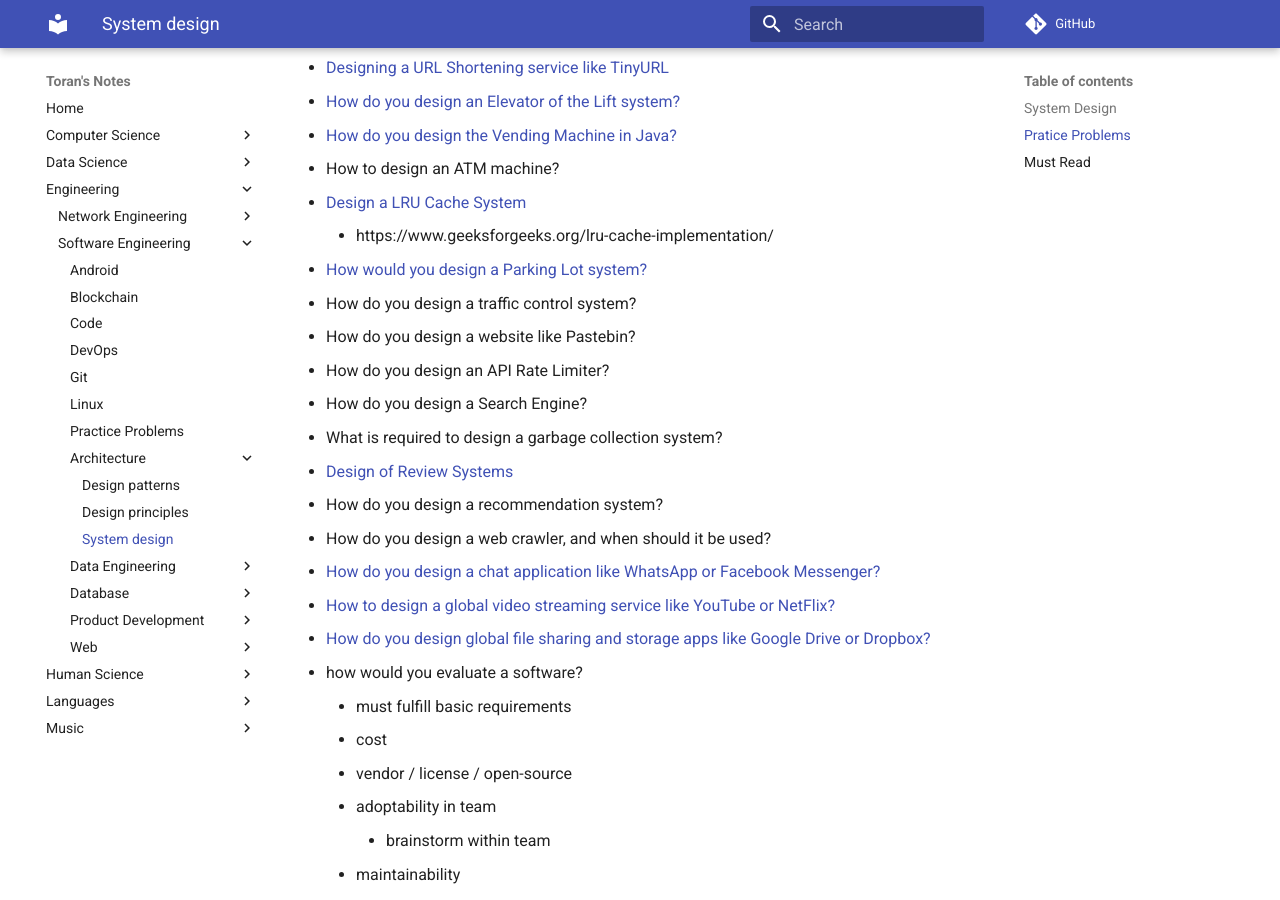
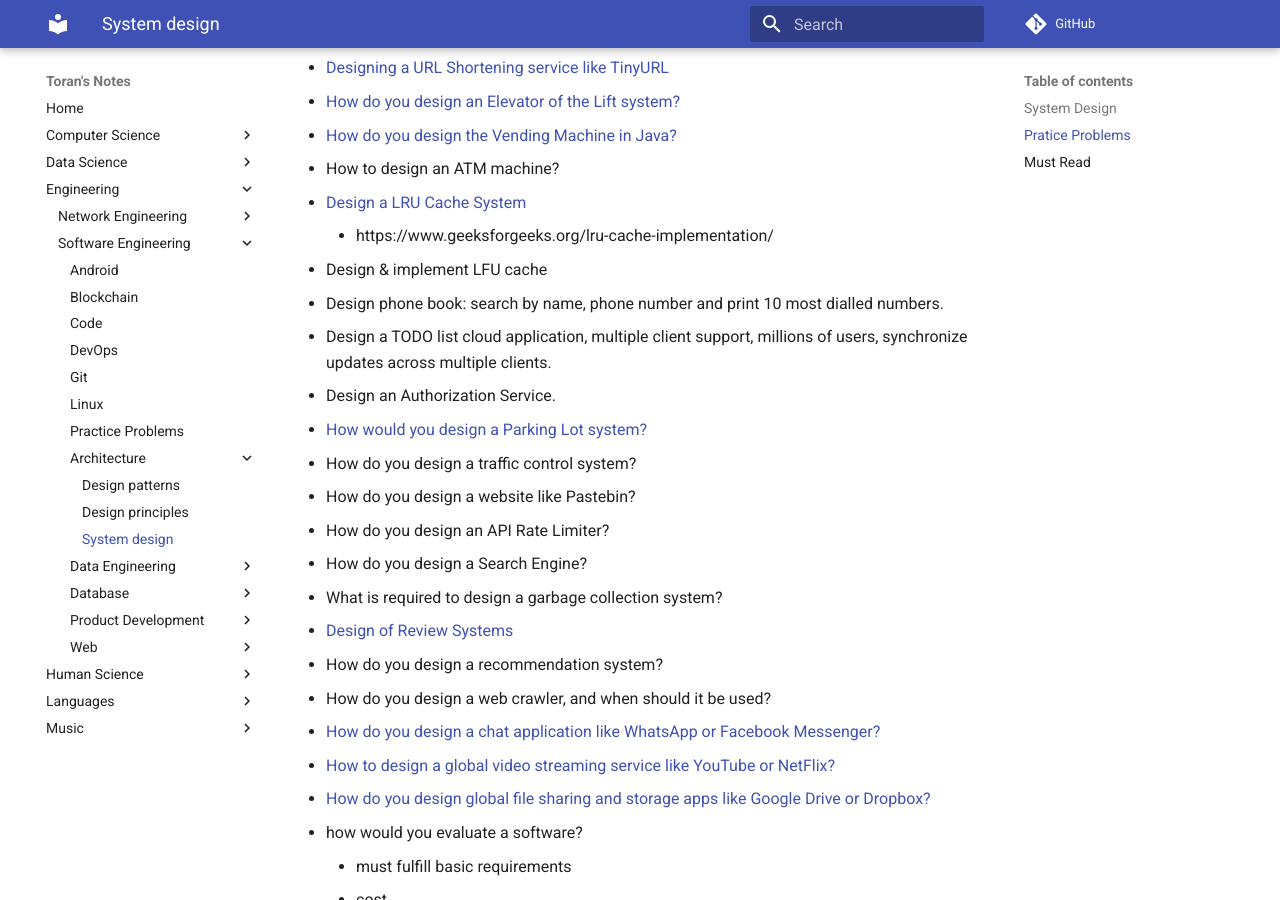
Before and after one commit to toransahu/notes, an MkDocs documentation site: the page built from docs/Engineering/Software-Engineering/Architecture/system_design.md, in a window 1280 px wide and 900 px high, scrolled down 405 px. Built offline with MkDocs 1.6.1 and Material for MkDocs 9.7.7, drawn with Linux system fonts in a browser that asks for light colours; comment, search, counter and statistics services are not loaded.

Commit message:
more unsolved

```diff
--- a/docs/Engineering/Software-Engineering/Architecture/system_design.md
+++ b/docs/Engineering/Software-Engineering/Architecture/system_design.md
@@ -10,6 +10,10 @@
 - How to design an ATM machine?
 - [Design a LRU Cache System](http://blog.gainlo.co/index.php/2016/05/17/design-a-cache-system/)
     - https://www.geeksforgeeks.org/lru-cache-implementation/
+- Design & implement LFU cache
+- Design phone book: search by name, phone number and print 10 most dialled numbers.
+- Design a TODO list cloud application, multiple client support, millions of users, synchronize updates across multiple clients.
+- Design an Authorization Service.
 - [How would you design a Parking Lot system?](https://www.youtube.com/watch?v=eV5Xh6jNfmU&feature=emb_imp_woyt)
 - How do you design a traffic control system?
 - How do you design a website like Pastebin?
```
